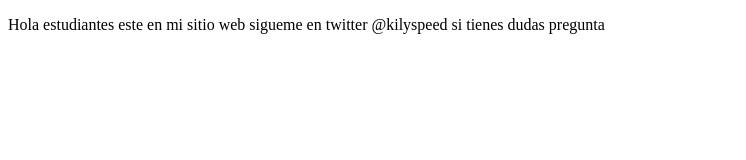
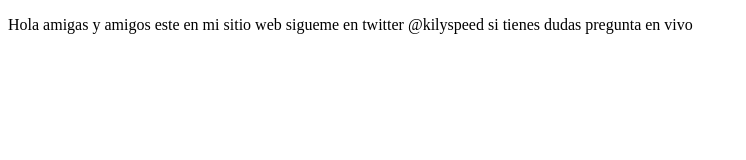
Before and after one commit to Kilyspeed/proyectoDemoCursoPrework, a plain HTML site: page index.html in a window 1280 px wide. Shown: the whole page, without its empty margins (0-746 px from the left). Drawn offline with Linux system fonts and the light colour scheme.

Commit message:
cambiamos palabras

```diff
--- a/index.html
+++ b/index.html
@@ -8,8 +8,8 @@
 </head>
 <body>
     <p>
-        Hola estudiantes este en mi sitio web
-        sigueme en twitter @kilyspeed si tienes dudas pregunta
+        Hola amigas y amigos este en mi sitio web
+        sigueme en twitter @kilyspeed si tienes dudas pregunta en vivo
     </p>
 
 </body>
```
